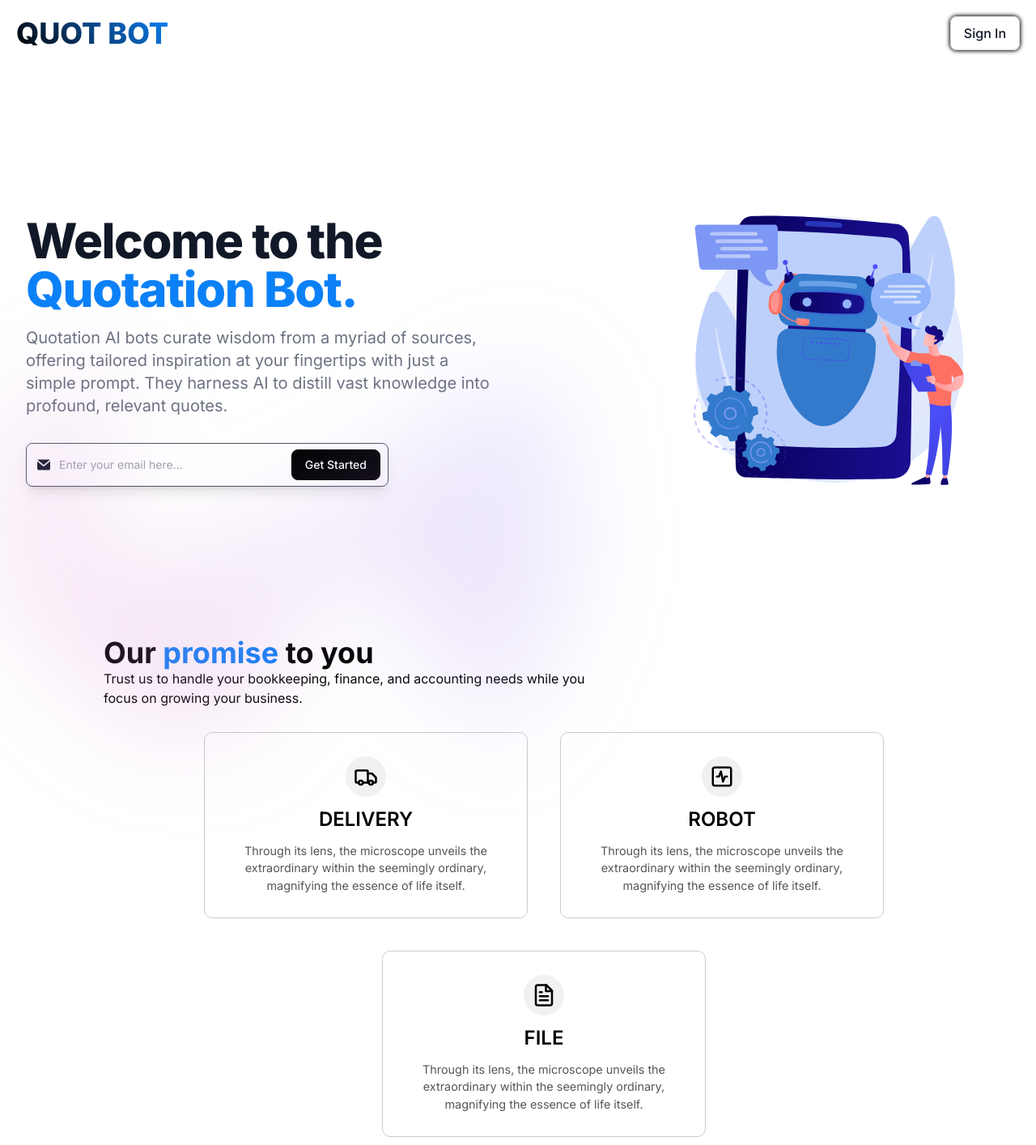
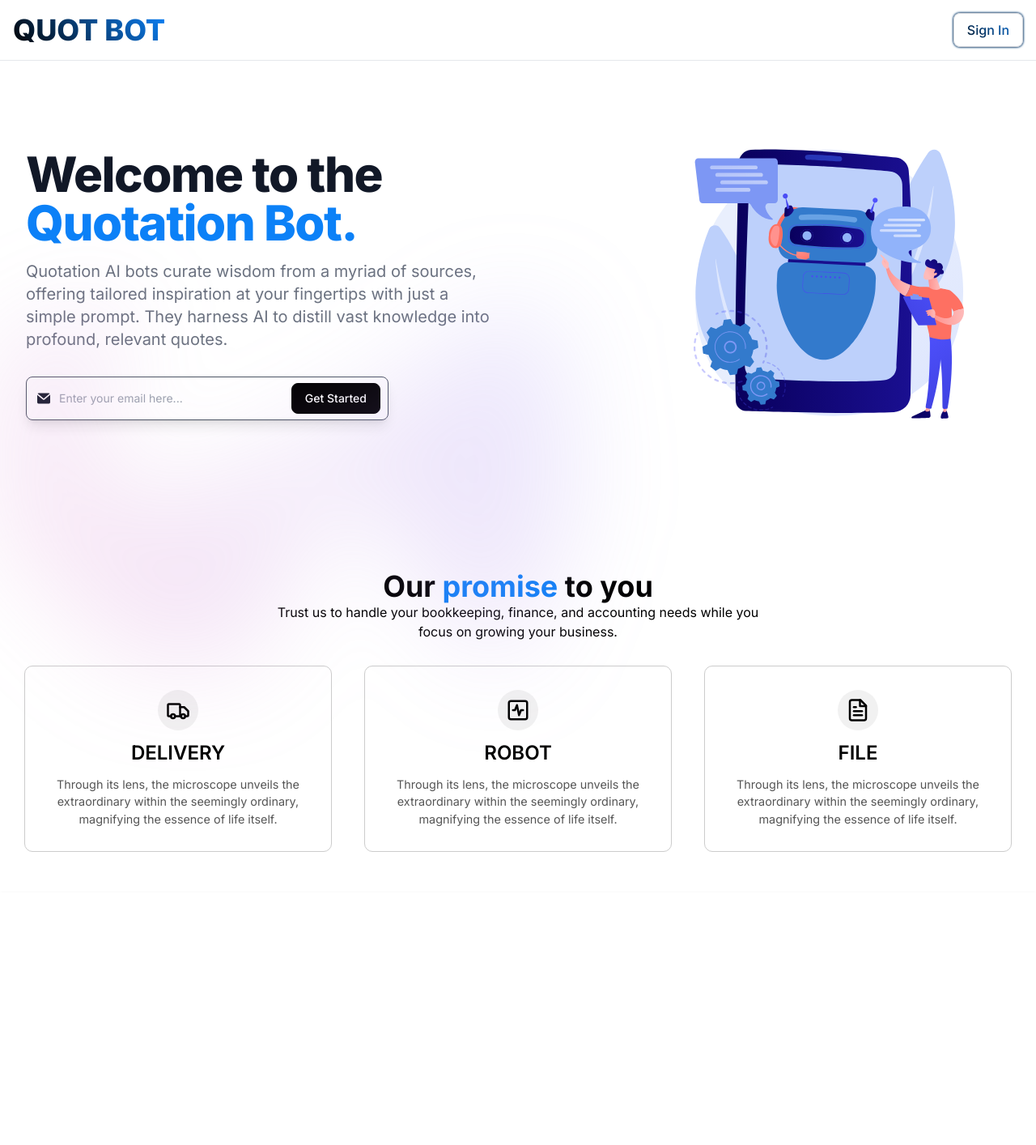
Before and after one commit to Medtekviyab/Product-App, a Next.js app in the folder alliance-app/: page / in a window 1280 px wide. Shown: the whole page at 81% size. After the commit the page ends 1202 px from the top, so only its background shows below. Built offline with nearby package versions, Linux system fonts and the light colour scheme.

Commit message:
COMPLETED LANDINGPAGE

```diff
--- a/alliance-app/src/app/globals.css
+++ b/alliance-app/src/app/globals.css
@@ -14,23 +14,10 @@
   flex-wrap: wrap;
   justify-content: center;
   gap: 20px;
-  padding-left: 5%;
 }
 
-/* @media (min-width: 768px) {
-  .card_container {
-    display: grid;
-    grid-template-columns: repeat(2, 1fr);
-    justify-content: center;
-    align-items: center;
-    height: 100px;
-    width: 100px;
-    padding-left: 750px;
-  }
-} */
-
 .card {
-  width: 400px;
+  width: 380px;
   height: 230px;
   padding: 30px;
   display: flex;
@@ -69,7 +56,6 @@
 }
 
 /* SIGNIN */
-
 .signin_container {
   display: flex;
   justify-content: center;
@@ -88,14 +74,14 @@
 
 .sign-in-header {
   text-align: center;
-  font-weight:bolder; /* Make the text bold */
+  font-weight:bolder;
   font-size:180%;
-  margin-bottom: 20px; /* Adjust margin as needed */
+  margin-bottom: 20px;
 }
 
 .form input[type="text"],
 .form input[type="password"] {
-  width: calc(100% - 22px); /* Adjust width as needed */
+  width: calc(100% - 22px);
   padding: 8px;
   margin-bottom: 15px;
   border: 2px solid #ccc;
@@ -105,7 +91,7 @@
 
 .form input[type="text"]:hover,
 .form input[type="password"]:hover {
-  border-color: black; /* Change border color on hover */
+  border-color: black;
 }
 
 .login-button {
@@ -113,25 +99,25 @@
   padding: 10px;
   border: none;
   border-radius: 5px;
-  background-color: #007bff; /* Button color */
+  background-color: #007bff;
   color: white;
   font-size: 16px;
   cursor: pointer;
 }
 
 .login-button:hover {
-  background-color: #0056b3; /* Hover color */
+  background-color: #0056b3;
 }
 
 .signup-link {
   display: flex;
   justify-content: center;
   align-items: center;
-  margin-top: 15px; /* Adjust the spacing as needed */
+  margin-top: 15px;
 }
 
 .signup-prompt {
-  margin-right: 10px; /* Adjust the spacing between text and link */
+  margin-right: 10px;
 }
 
 .signup-link-text {
@@ -151,11 +137,10 @@
 
 .forgot-password-link {
   position: relative;
-  top: -10px; /* Adjust as needed */
+  top: -10px;
 }
 
 /* SIGNUP */
-
 .signup_container {
   display: flex;
   justify-content: center;
@@ -179,7 +164,7 @@ font-size: 150%;
 
 .signup-form input[type="text"],
 .signup-form input[type="password"] {
-  width: calc(100% - 22px); /* Adjust width as needed */
+  width: calc(100% - 22px);
   padding: 8px;
   margin-bottom: 15px;
   border: 2px solid #ccc;
@@ -189,7 +174,7 @@ font-size: 150%;
 .signup-form input[type="text"]:hover,
 .signup-form input[type="password"]:hover {
 
-  border-color: black; /* Change border color on hover */
+  border-color: black;
 
 }
 .signup-button {
@@ -197,14 +182,14 @@ font-size: 150%;
   padding: 10px;
   border: none;
   border-radius: 5px;
-  background-color: #007bff; /* Button color */
+  background-color: #007bff;
   color: white;
   font-size: 16px;
   cursor: pointer;
 }
 
 .signup-button:hover {
-  background-color: #0056b3; /* Hover color */
+  background-color: #0056b3;
 }
 
 .signup-header {
--- a/alliance-app/src/app/page.js
+++ b/alliance-app/src/app/page.js
@@ -9,7 +9,7 @@ export default function Home() {
     <>
         <Navbar />
         <Homepage/>
-        {/* <Footer/> */}
+        <Footer/>
     </>
   );
 }
--- a/alliance-app/src/components/Footer.js
+++ b/alliance-app/src/components/Footer.js
@@ -3,50 +3,18 @@ import React from "react";
 const Footer = () => {
   return (
     <div>
-      {/* <footer class="bg-white rounded-lg shadow dark:bg-white m-4">
-        <div class="w-full max-w-screen-xl mx-auto p-4 md:py-8">
-          <div class="sm:flex sm:items-center sm:justify-between">
-            <a
-              href="https://flowbite.com/"
-              class="flex items-center mb-4 sm:mb-0 space-x-3 rtl:space-x-reverse"
-            >
-              <span class="gradient-text self-center text-3xl font-bold whitespace-nowrap dark:text-black">
-              QUOT BOT
-              </span>
+      <footer class="w-full p-8 mt-10 bg-white border-gray-200 shadow md:flex md:items-center md:justify-between dark:bg-gray-900 dark:border-gray-700">
+        <span class="text-3xl ml-24 text-white lg:text-center dark:text-white">
+         QUOT BOT
+        </span>
+        <ul class="flex flex-wrap items-center mt-3 text-md font-medium text-white dark:text-white sm:mt-0">
+          <li>
+            <a href="#" class="hover:underline mr-20">
+              Contact us : quotbotsupport@gmail.com
             </a>
-            <ul class="flex flex-wrap items-center mb-6 text-sm font-medium text-black-500 sm:mb-0 dark:text-black-400">
-              <li>
-                <a href="#" class="hover:underline me-4 md:me-6">
-                  About
-                </a>
-              </li>
-              <li>
-                <a href="#" class="hover:underline me-4 md:me-6">
-                  Privacy Policy
-                </a>
-              </li>
-              <li>
-                <a href="#" class="hover:underline me-4 md:me-6">
-                  Licensing
-                </a>
-              </li>
-              <li>
-                <a href="#" class="hover:underline">
-                  Contact
-                </a>
-              </li>
-            </ul>
-          </div>
-          <hr class="my-6 border-gray-200 sm:mx-auto dark:border-gray-700 lg:my-8" />
-          <span class="block text-sm text-gray-500 sm:text-center dark:text-gray-800">
-            © 2023{" "}
-            <a href="https://flowbite.com/" class="hover:underline">
-              Quot Bot™
-            </a>
-            . All Rights Reserved.
-          </span>
-        </div>
-      </footer> */}
+          </li>
+        </ul>
+      </footer>
     </div>
   );
 };
--- a/alliance-app/src/components/Navbar.js
+++ b/alliance-app/src/components/Navbar.js
@@ -1,11 +1,46 @@
+"use client";
 import React from "react";
 import Link from "next/link";
 import Image from "next/image";
+import { useRouter } from "next/navigation";
 
 const Navbar = () => {
+  const router = useRouter();
+
+  const handleSignInClick = () => {
+    router.push("/Signin");
+  };
+
   return (
     <div>
-      <header className="container max-w-7xl mx-auto flex flex-wrap p-5 flex-col md:flex-row items-center justify-between">
+      <nav class="bg-white fixed w-full z-20 top-0 start-0 border-b border-gray-200">
+        <div class="max-w-screen-xl flex flex-wrap items-center justify-between mx-auto p-4">
+          <Link
+            href="/"
+            className="flex title-font font-medium justify-center align-middle items-center text-gray-900 mb-4 md:mb-0"
+          >
+            <span className="ml-0 text-4xl font-extrabold gradient-text">
+              QUOT BOT
+            </span>
+          </Link>
+          <div class="flex md:order-2 space-x-3 md:space-x-0 rtl:space-x-reverse">
+          <button
+            type="button"
+            class="gradient-text inline-flex justify-center items-center py-2 px-4 text-base font-medium text-center text-gray-900 shadow-lg rounded-lg border border-gray-300 hover:bg-gray-100 focus:ring-4 focus:ring-gray-100 dark:text-black dark:border-gray-700 dark:hover:bg-gray-700 dark:focus:ring-gray-800"
+            onClick={handleSignInClick}
+            style={{
+              boxShadow: "0 0 3px 0px #020202, 0 0 3px 0px #0c81f7",
+            }}
+          >
+            Sign In
+          </button>
+
+          </div>
+
+        </div>
+      </nav>
+
+      {/* <header className="container max-w-7xl mx-auto flex flex-wrap p-5 flex-col md:flex-row items-center justify-between">
         <Link
           href="/"
           className="flex title-font font-medium justify-center align-middle items-center text-gray-900 mb-4 md:mb-0"
@@ -18,14 +53,16 @@ const Navbar = () => {
         <div className="flex space-x-4">
           <button
             type="button"
-            class="inline-flex justify-center items-center py-2 px-4 text-base font-medium text-center text-gray-900 shadow-lg rounded-lg border border-gray-300 hover:bg-gray-100 focus:ring-4 focus:ring-gray-100 dark:text-black dark:border-gray-700 dark:hover:bg-gray-700 dark:focus:ring-gray-800"
+            class="gradient-text inline-flex justify-center items-center py-2 px-4 text-base font-medium text-center text-gray-900 shadow-lg rounded-lg border border-gray-300 hover:bg-gray-100 focus:ring-4 focus:ring-gray-100 dark:text-black dark:border-gray-700 dark:hover:bg-gray-700 dark:focus:ring-gray-800"
+            onClick={handleSignInClick}
             style={{
-              boxShadow: '0 0 5px 1px black'
-            }}>
+              boxShadow: "0 0 3px 0px #020202, 0 0 3px 0px #0c81f7",
+            }}
+          >
             Sign In
           </button>
         </div>
-      </header>
+      </header> */}
     </div>
   );
 };
--- a/alliance-app/src/pages/Homepage.js
+++ b/alliance-app/src/pages/Homepage.js
@@ -1,11 +1,12 @@
 import React from "react";
 import Image from "next/image";
+import Footer from "@/components/Footer";
 
 const Homepage = () => {
   return (
     <>
       <div className="py-8 px-4 mx-auto max-w-screen-xl justify-content: flex-start lg:py-16">
-        <section class="bg-white dark:bg-gray-900">
+        <section class="bg-white">
           <div class="py-8 px-4 mx-auto max-w-screen-xl lg:py-16 grid lg:grid-cols-2 gap-8 lg:gap-16">
             <div class="flex flex-col justify-center">
               <h1 className="mb-4 text-4xl font-extrabold tracking-tight leading-none text-gray-900 md:text-5xl lg:text-6xl dark:text-gray">
@@ -77,46 +78,25 @@ const Homepage = () => {
         </div>
       </div>
 
-      <div className="text mt-0 mb-5 text-left ml-32">
+      <div
+        className="text mt-0 mb-5 flex-container"
+        style={{
+          display: "flex",
+          flexDirection: "column",
+          alignItems: "center",
+          textAlign: "center",
+        }}
+      >
         <p className="text-base lg:text-4xl font-bold">
           Our <span style={{ color: "#0C81F7" }}>promise</span> to you
         </p>
-        <p className="text-base lg:text-1xl" style={{ width: "600px" }}>
+        <p className="text-base lg:text-1xl" style={{ maxWidth: "600px" }}>
           Trust us to handle your bookkeeping, finance, and accounting needs
           while you focus on growing your business.
         </p>
       </div>
 
       <div class="card_container">
-        {/* <div class="card">
-          <div class="circle-background">
-            <svg
-              xmlns="http://www.w3.org/2000/svg"
-              width="20"
-              height="20"
-              viewBox="0 0 24 24"
-              fill="none"
-              stroke="#696969"
-              stroke-width="2"
-              stroke-linecap="round"
-              stroke-linejoin="round"
-              class="lucide lucide-microscope"
-            >
-              <path d="M6 18h8" />
-              <path d="M3 22h18" />
-              <path d="M14 22a7 7 0 1 0 0-14h-1" />
-              <path d="M9 14h2" />
-              <path d="M9 12a2 2 0 0 1-2-2V6h6v4a2 2 0 0 1-2 2Z" />
-              <path d="M12 6V3a1 1 0 0 0-1-1H9a1 1 0 0 0-1 1v3" />
-            </svg>
-          </div>
-          <h5> MICRO </h5>
-          <p>
-            {" "}
-            Through its lens, the microscope unveils the extraordinary within
-            the seemingly ordinary, magnifying the essence of life itself.
-          </p>
-        </div> */}
         <div class="card">
           <div class="circle-background">
             <svg
@@ -199,6 +179,7 @@ const Homepage = () => {
           </p>
         </div>
       </div>
+
     </>
   );
 };
```
